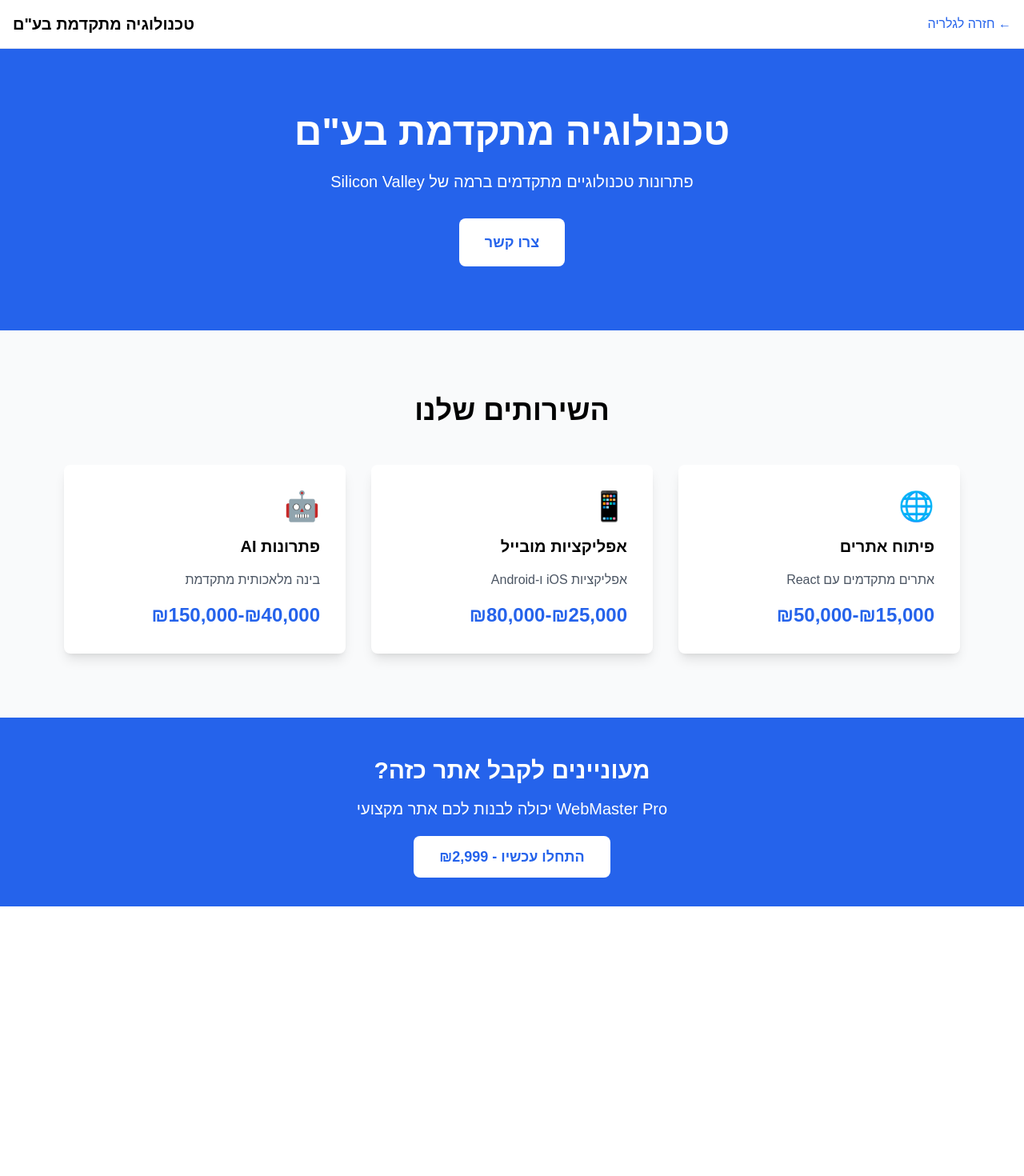
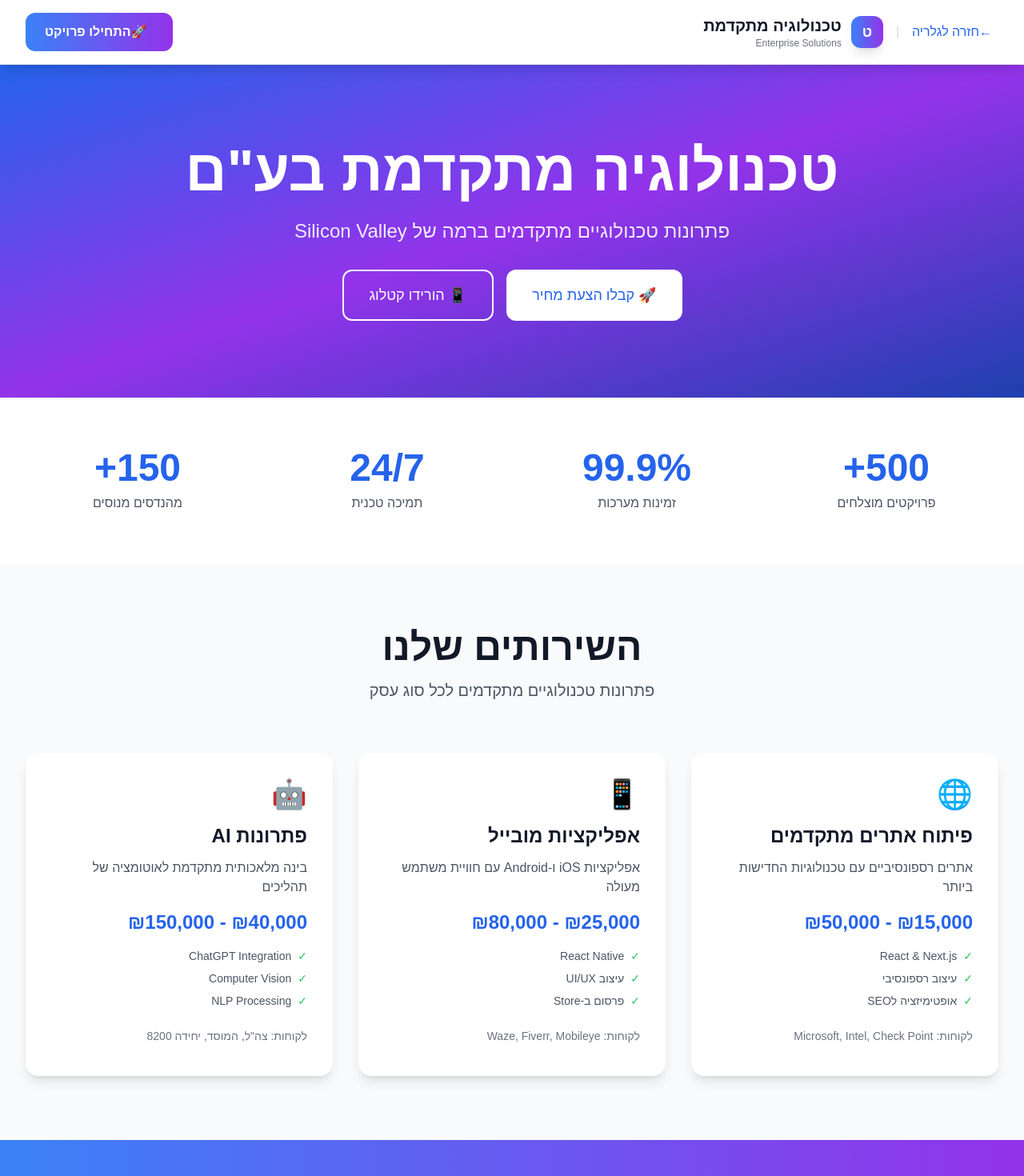
Before and after one commit to kfischi/webmaster-pro-frontend, a Next.js app: page /demos/business in a window 1280 px wide. Shown: the top 1470 px of the page at 80% size. Before the commit the page ends 1133 px from the top, so only its background shows below. Built offline with nearby package versions, Linux system fonts and the light colour scheme.

Commit message:
Update page.js

```diff
--- a/app/demos/business/page.js
+++ b/app/demos/business/page.js
@@ -5,81 +5,188 @@ import Link from 'next/link';
 export default function BusinessDemo() {
   return (
     <div className="min-h-screen bg-gray-50 rtl">
-      {/* Navigation */}
-      <nav className="bg-white shadow-sm border-b">
-        <div className="max-w-7xl mx-auto px-4 py-4">
-          <div className="flex justify-between items-center">
+      {/* Navigation - IMPROVED */}
+      <nav className="bg-white/90 backdrop-blur-md shadow-lg border-b sticky top-0 z-40">
+        <div className="max-w-7xl mx-auto px-4 sm:px-6 lg:px-8">
+          <div className="flex justify-between items-center py-4">
+            <div className="flex items-center space-x-reverse space-x-4">
               <Link
                 href="/"
-              className="text-blue-600 hover:text-blue-800"
+                className="flex items-center text-blue-600 hover:text-blue-800 transition-colors group"
               >
-              ← חזרה לגלריה
+                <span className="mr-2 group-hover:translate-x-1 transition-transform">←</span>
+                חזרה לגלריה
               </Link>
-            <h1 className="text-xl font-bold">טכנולוגיה מתקדמת בע"ם</h1>
+              <span className="text-gray-300">|</span>
+              <div className="flex items-center space-x-reverse space-x-3">
+                <div className="w-10 h-10 bg-gradient-to-r from-blue-500 to-purple-600 rounded-xl flex items-center justify-center shadow-lg">
+                  <span className="text-white font-bold text-lg">ט</span>
+                </div>
+                <div>
+                  <div className="text-xl font-bold text-gray-900">טכנולוגיה מתקדמת</div>
+                  <div className="text-xs text-gray-500">Enterprise Solutions</div>
+                </div>
+              </div>
+            </div>
+            <button className="bg-gradient-to-r from-blue-500 to-purple-600 text-white px-6 py-3 rounded-xl font-semibold hover:shadow-lg transition-all duration-300 transform hover:scale-105">
+              <span className="mr-2">🚀</span>
+              התחילו פרויקט
+            </button>
           </div>
         </div>
       </nav>
 
-      {/* Hero */}
-      <section className="bg-blue-600 text-white py-20">
-        <div className="max-w-4xl mx-auto text-center px-4">
-          <h1 className="text-5xl font-bold mb-6">
+      {/* Hero Section - SAME AS BEFORE */}
+      <section className="relative bg-gradient-to-br from-blue-600 via-purple-600 to-blue-800 text-white">
+        <div className="max-w-7xl mx-auto px-4 sm:px-6 lg:px-8 py-24">
+          <div className="text-center">
+            <h1 className="text-5xl md:text-7xl font-bold mb-6">
               טכנולוגיה מתקדמת בע"ם
             </h1>
-          <p className="text-xl mb-8">
+            <p className="text-xl md:text-2xl mb-8 opacity-90">
               פתרונות טכנולוגיים מתקדמים ברמה של Silicon Valley
             </p>
-          <button className="bg-white text-blue-600 px-8 py-4 rounded-lg text-lg font-semibold">
-            צרו קשר
+            <div className="flex flex-col sm:flex-row gap-4 justify-center">
+              <button className="bg-white text-blue-600 px-8 py-4 rounded-xl text-lg font-medium hover:shadow-lg transition-all transform hover:scale-105">
+                🚀 קבלו הצעת מחיר
               </button>
-        </div>
-      </section>
-
-      {/* Services */}
-      <section className="py-20">
-        <div className="max-w-6xl mx-auto px-4">
-          <h2 className="text-4xl font-bold text-center mb-12">השירותים שלנו</h2>
-
-          <div className="grid md:grid-cols-3 gap-8">
-            <div className="bg-white p-8 rounded-lg shadow-lg">
-              <div className="text-4xl mb-4">🌐</div>
-              <h3 className="text-xl font-bold mb-4">פיתוח אתרים</h3>
-              <p className="text-gray-600 mb-4">אתרים מתקדמים עם React</p>
-              <div className="text-2xl font-bold text-blue-600">₪15,000-₪50,000</div>
-            </div>
-
-            <div className="bg-white p-8 rounded-lg shadow-lg">
-              <div className="text-4xl mb-4">📱</div>
-              <h3 className="text-xl font-bold mb-4">אפליקציות מובייל</h3>
-              <p className="text-gray-600 mb-4">אפליקציות iOS ו-Android</p>
-              <div className="text-2xl font-bold text-blue-600">₪25,000-₪80,000</div>
-            </div>
-
-            <div className="bg-white p-8 rounded-lg shadow-lg">
-              <div className="text-4xl mb-4">🤖</div>
-              <h3 className="text-xl font-bold mb-4">פתרונות AI</h3>
-              <p className="text-gray-600 mb-4">בינה מלאכותית מתקדמת</p>
-              <div className="text-2xl font-bold text-blue-600">₪40,000-₪150,000</div>
+              <button className="border-2 border-white text-white px-8 py-4 rounded-xl text-lg font-medium hover:bg-white hover:text-blue-600 transition-all">
+                📱 הורידו קטלוג
+              </button>
             </div>
           </div>
         </div>
       </section>
 
-      {/* CTA */}
-      <div className="bg-blue-600 text-white py-12">
+      {/* Stats Section - SAME AS BEFORE */}
+      <section className="py-16 bg-white">
+        <div className="max-w-7xl mx-auto px-4 sm:px-6 lg:px-8">
+          <div className="grid grid-cols-2 md:grid-cols-4 gap-8">
+            <div className="text-center">
+              <div className="text-4xl md:text-5xl font-bold text-blue-600 mb-2">500+</div>
+              <div className="text-gray-600 font-medium">פרויקטים מוצלחים</div>
+            </div>
+            <div className="text-center">
+              <div className="text-4xl md:text-5xl font-bold text-blue-600 mb-2">99.9%</div>
+              <div className="text-gray-600 font-medium">זמינות מערכות</div>
+            </div>
+            <div className="text-center">
+              <div className="text-4xl md:text-5xl font-bold text-blue-600 mb-2">24/7</div>
+              <div className="text-gray-600 font-medium">תמיכה טכנית</div>
+            </div>
+            <div className="text-center">
+              <div className="text-4xl md:text-5xl font-bold text-blue-600 mb-2">150+</div>
+              <div className="text-gray-600 font-medium">מהנדסים מנוסים</div>
+            </div>
+          </div>
+        </div>
+      </section>
+
+      {/* Services Section - SAME AS BEFORE */}
+      <section className="py-20 bg-gray-50">
+        <div className="max-w-7xl mx-auto px-4 sm:px-6 lg:px-8">
+          <div className="text-center mb-16">
+            <h2 className="text-4xl md:text-5xl font-bold text-gray-900 mb-4">השירותים שלנו</h2>
+            <p className="text-xl text-gray-600">פתרונות טכנולוגיים מתקדמים לכל סוג עסק</p>
+          </div>
+
+          <div className="grid md:grid-cols-2 lg:grid-cols-3 gap-8">
+            <div className="bg-white rounded-2xl shadow-lg p-8 hover:shadow-xl transition-all transform hover:scale-105">
+              <div className="text-4xl mb-4">🌐</div>
+              <h3 className="text-2xl font-bold text-gray-900 mb-3">פיתוח אתרים מתקדמים</h3>
+              <p className="text-gray-600 mb-4">אתרים רספונסיביים עם טכנולוגיות החדישות ביותר</p>
+              <div className="text-2xl font-bold text-blue-600 mb-4">₪15,000 - ₪50,000</div>
+              <ul className="space-y-2">
+                <li className="flex items-center text-sm text-gray-600">
+                  <span className="text-green-500 ml-2">✓</span>
+                  React & Next.js
+                </li>
+                <li className="flex items-center text-sm text-gray-600">
+                  <span className="text-green-500 ml-2">✓</span>
+                  עיצוב רספונסיבי
+                </li>
+                <li className="flex items-center text-sm text-gray-600">
+                  <span className="text-green-500 ml-2">✓</span>
+                  אופטימיזציה לSEO
+                </li>
+              </ul>
+              <div className="mt-6">
+                <p className="text-sm text-gray-500 mb-2">לקוחות: Microsoft, Intel, Check Point</p>
+              </div>
+            </div>
+
+            <div className="bg-white rounded-2xl shadow-lg p-8 hover:shadow-xl transition-all transform hover:scale-105">
+              <div className="text-4xl mb-4">📱</div>
+              <h3 className="text-2xl font-bold text-gray-900 mb-3">אפליקציות מובייל</h3>
+              <p className="text-gray-600 mb-4">אפליקציות iOS ו-Android עם חוויית משתמש מעולה</p>
+              <div className="text-2xl font-bold text-blue-600 mb-4">₪25,000 - ₪80,000</div>
+              <ul className="space-y-2">
+                <li className="flex items-center text-sm text-gray-600">
+                  <span className="text-green-500 ml-2">✓</span>
+                  React Native
+                </li>
+                <li className="flex items-center text-sm text-gray-600">
+                  <span className="text-green-500 ml-2">✓</span>
+                  עיצוב UI/UX
+                </li>
+                <li className="flex items-center text-sm text-gray-600">
+                  <span className="text-green-500 ml-2">✓</span>
+                  פרסום ב-Store
+                </li>
+              </ul>
+              <div className="mt-6">
+                <p className="text-sm text-gray-500 mb-2">לקוחות: Waze, Fiverr, Mobileye</p>
+              </div>
+            </div>
+
+            <div className="bg-white rounded-2xl shadow-lg p-8 hover:shadow-xl transition-all transform hover:scale-105">
+              <div className="text-4xl mb-4">🤖</div>
+              <h3 className="text-2xl font-bold text-gray-900 mb-3">פתרונות AI</h3>
+              <p className="text-gray-600 mb-4">בינה מלאכותית מתקדמת לאוטומציה של תהליכים</p>
+              <div className="text-2xl font-bold text-blue-600 mb-4">₪40,000 - ₪150,000</div>
+              <ul className="space-y-2">
+                <li className="flex items-center text-sm text-gray-600">
+                  <span className="text-green-500 ml-2">✓</span>
+                  ChatGPT Integration
+                </li>
+                <li className="flex items-center text-sm text-gray-600">
+                  <span className="text-green-500 ml-2">✓</span>
+                  Computer Vision
+                </li>
+                <li className="flex items-center text-sm text-gray-600">
+                  <span className="text-green-500 ml-2">✓</span>
+                  NLP Processing
+                </li>
+              </ul>
+              <div className="mt-6">
+                <p className="text-sm text-gray-500 mb-2">לקוחות: צה"ל, המוסד, יחידה 8200</p>
+              </div>
+            </div>
+          </div>
+        </div>
+      </section>
+
+      {/* CTA Footer - SAME AS BEFORE */}
+      <div className="bg-gradient-to-r from-blue-500 to-purple-600 text-white py-12">
         <div className="max-w-4xl mx-auto text-center px-4">
-          <h3 className="text-3xl font-bold mb-4">
-            מעוניינים לקבל אתר כזה?
-          </h3>
-          <p className="text-xl mb-8">
-            WebMaster Pro יכולה לבנות לכם אתר מקצועי
+          <h3 className="text-3xl font-bold mb-4">מעוניינים לקבל אתר כזה לעסק שלכם?</h3>
+          <p className="text-xl mb-8 opacity-90">
+            WebMaster Pro יכולה לבנות לכם אתר מקצועי ומותאם אישית תוך 7 ימי עבודה
           </p>
+          <div className="flex flex-col sm:flex-row gap-4 justify-center">
             <Link
-            href="/"
-            className="bg-white text-blue-600 px-8 py-4 rounded-lg text-lg font-semibold"
+              href="/#contact"
+              className="bg-white text-blue-600 px-8 py-4 rounded-xl text-lg font-medium hover:shadow-lg transition-all transform hover:scale-105"
             >
               התחלו עכשיו - ₪2,999
             </Link>
+            <Link
+              href="tel:+972501234567"
+              className="bg-blue-700 text-white px-8 py-4 rounded-xl text-lg font-medium hover:bg-blue-800 transition-all"
+            >
+              📞 התקשרו מיד
+            </Link>
+          </div>
         </div>
       </div>
     </div>
```
Lines whose indentation alone changed are shown as unchanged.
